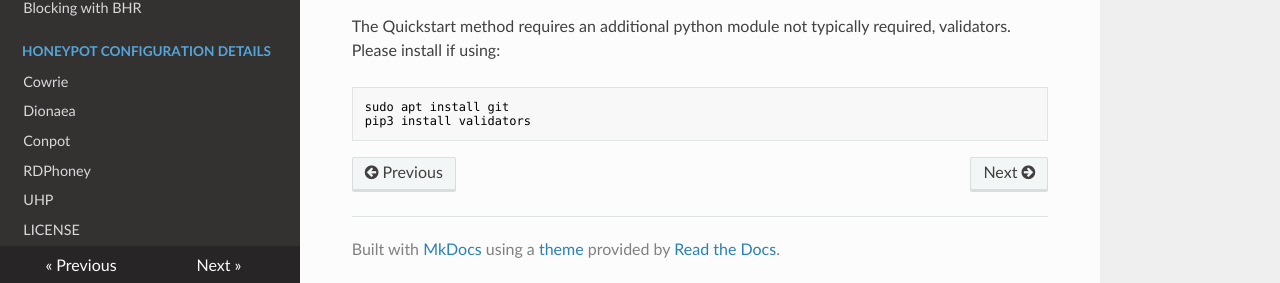
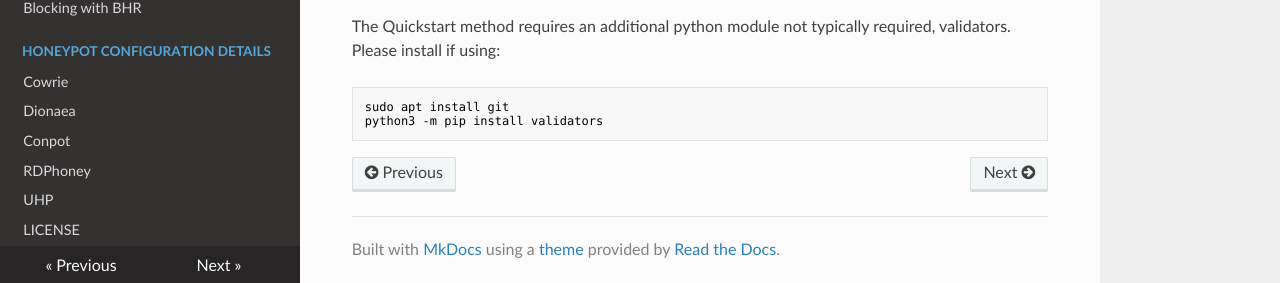
Before and after one commit to CommunityHoneyNetwork/chn-docs, an MkDocs documentation site: the page built from docs/prerequisite.md, in a window 1280 px wide and 900 px high, scrolled down 2575 px. Shown: the part 614-897 px from the top of the window. Built offline with MkDocs 1.6.1, drawn with Linux system fonts in a browser that asks for light colours; nearby versions of some CDN libraries; old or Windows-style settings are respelled for this version of MkDocs.

Commit message:
Optimize Dockerfiles and compatibility changes
Signed-off-by: Jesse Bowling <jesse.bowling@duke.edu>

````diff
--- a/docs/prerequisite.md
+++ b/docs/prerequisite.md
@@ -128,5 +128,5 @@ The Quickstart method requires an additional python module not typically require
 
 ```bash
 sudo apt install git
-pip3 install validators
+python3 -m pip install validators
 ```
````
Also changed, not shown: docs/hpfeeds-cif.md (+1 -1 lines).
